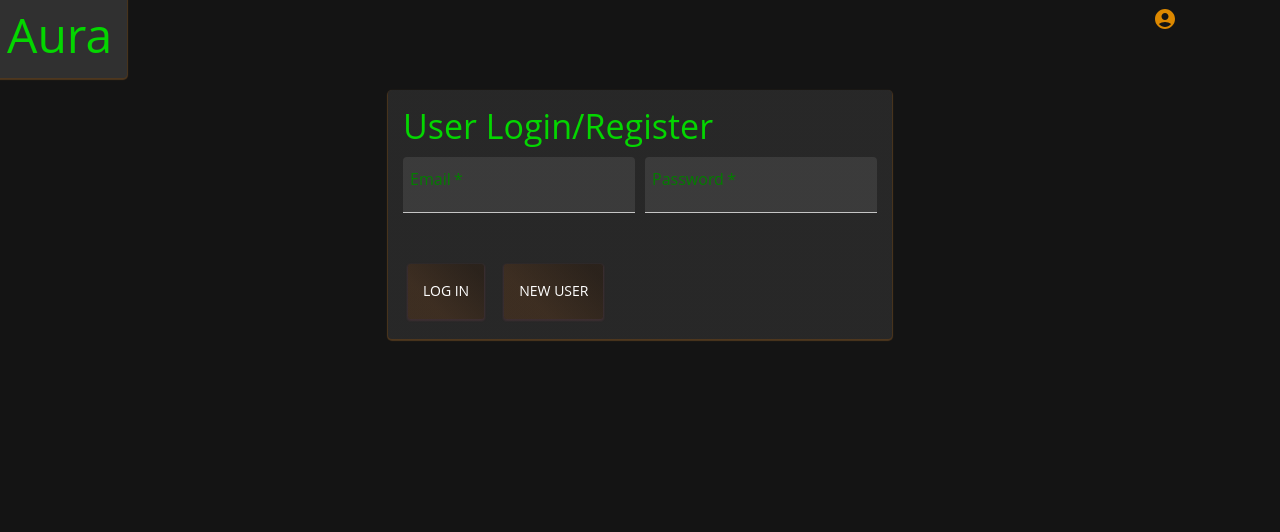
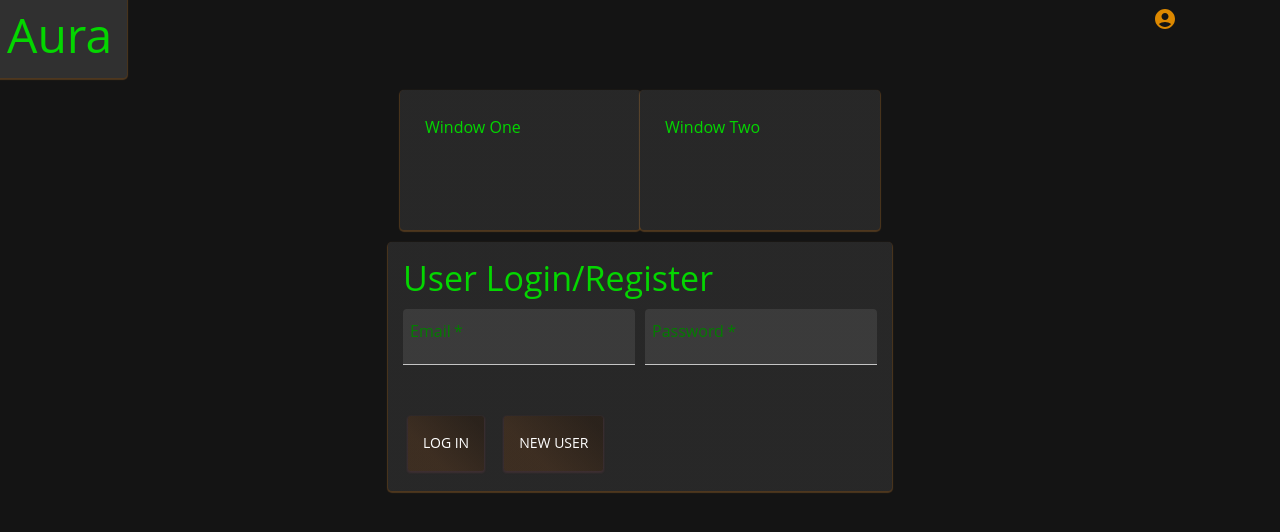
Before and after one commit to RileyAlexis/aura, a React (Create React App) app: page / in a window 1280 px wide. Shown: the top 532 px of the page. Built offline with nearby package versions, Linux system fonts and the light colour scheme.

Commit message:
Draggable windows function, collision detection not functional

```diff
--- a/package.json
+++ b/package.json
@@ -23,6 +23,7 @@
     "pg": "^8.11.3",
     "react": "^18.2.0",
     "react-dom": "^18.2.0",
+    "react-draggable": "^4.4.6",
     "react-redux": "^9.0.4",
     "react-scripts": "5.0.1",
     "redux": "^5.0.1",
--- a/src/App.js
+++ b/src/App.js
@@ -10,14 +10,77 @@ import { Grid, Typography, Paper, Stack, Divider } from "@mui/material";
 import { useEffect, useState } from "react";
 import AccountMenu from "./components/AccountMenu/AccountMenu";
 import AuraTitle from "./components/Basics/AuraTitle";
+import MoveableWindow from "./components/Basics/MoveableWindow";
 
 
 
 function App() {
 
+  const WindowOne = () => {
+    return (
+      <Typography>Window One</Typography>
+    )
+  }
+
+  const WindowTwo = () => {
+    return (
+      <Typography>Window Two</Typography>
+    )
+  }
+
 const user = useSelector(store => store.user);
 const userDisplay = JSON.stringify(user);
-const [currentTheme, setCurrentTheme] = useState(auraDefault)
+const [currentTheme, setCurrentTheme] = useState(auraDefault);
+const initialWindows = [
+  {id: 0, position: {x: 0, y: 0}, size: {x: 200, y: 100}, child: <WindowOne />},
+  {id: 1, position: {x: 0, y: 0}, size: {x: 200, y: 100}, child: <WindowTwo />},
+];
+
+const [windows, setWindows] = useState(initialWindows);
+
+const handleDrag = (e, id) => {
+  const { x, y } = e;
+
+  setWindows((prevWindows) => {
+    const windowIndex = prevWindows.findIndex((window) => window.id === id);
+
+    if (windowIndex === -1) {
+      // Window not found
+      return prevWindows;
+    }
+
+    const updatedWindows = [...prevWindows];
+    updatedWindows[windowIndex] = {
+      ...updatedWindows[windowIndex],
+      position: { x, y },
+    };
+
+    // Collision detection logic
+    const movedWindow = updatedWindows[windowIndex];
+    const otherWindows = updatedWindows.filter((win) => win.id !== id);
+
+    const isColliding = otherWindows.some((otherWindow) => {
+      const xOverlap =
+        movedWindow.position.x < otherWindow.position.x + otherWindow.size.width &&
+        movedWindow.position.x + movedWindow.size.width > otherWindow.position.x;
+
+      const yOverlap =
+        movedWindow.position.y < otherWindow.position.y + otherWindow.size.height &&
+        movedWindow.position.y + movedWindow.size.height > otherWindow.position.y;
+
+      return xOverlap && yOverlap;
+    });
+
+    if (!isColliding) {
+      return updatedWindows;
+    }
+
+    // If collision detected, don't update positions
+    return prevWindows;
+  });
+};
+
+
 
 
 useEffect(() => {
@@ -34,6 +97,18 @@ useEffect(() => {
       <Grid item component={AuraTitle} />
       <Grid item component={AccountMenu} />
       </Grid>
+
+      <Grid container justifyContent={'center'} alignItems={"flex-start"}>
+       <MoveableWindow id={windows[0].id} position={windows[0].position} size={windows[0].size} handleDrag={handleDrag}>
+        <WindowOne />
+        </MoveableWindow>
+        <MoveableWindow id={windows[1].id} position={windows[1].position} size={windows[1].size} handleDrag={handleDrag}>
+        <WindowTwo />
+        </MoveableWindow>
+
+
+
+
       {user.id !== undefined &&
       <>
       <Grid container justifyContent={'center'} alignItems={"center"}>
@@ -41,9 +116,10 @@ useEffect(() => {
       </Grid>
       </>
       }
+      </Grid>
 
     </ThemeProvider>
   );
-}
+};
 
 export default App;
--- /dev/null
+++ b/src/components/Basics/MoveableWindow.jsx
@@ -0,0 +1,25 @@
+import React, { useState } from "react";
+import Draggable from "react-draggable";
+import { Paper } from "@mui/material";
+
+const MoveableWindow = ({ id, children, position, size, handleDrag }) => {
+  const handleDragging = (e, ui) => {
+    const { x, y } = ui;
+    handleDrag({ x, y }, id);
+  };
+
+  return (
+    <Draggable
+      position={position}
+      onDrag={handleDragging}
+      grid={[20, 20]}
+      bounds="parent"
+    >
+      <Paper style={{ width: size.x, height: size.y, padding: "20px" }}>
+        {children}
+      </Paper>
+    </Draggable>
+  );
+};
+
+export default MoveableWindow;
```
Also changed, not shown: 1 other file (tests, documents, lock files or other folders).
